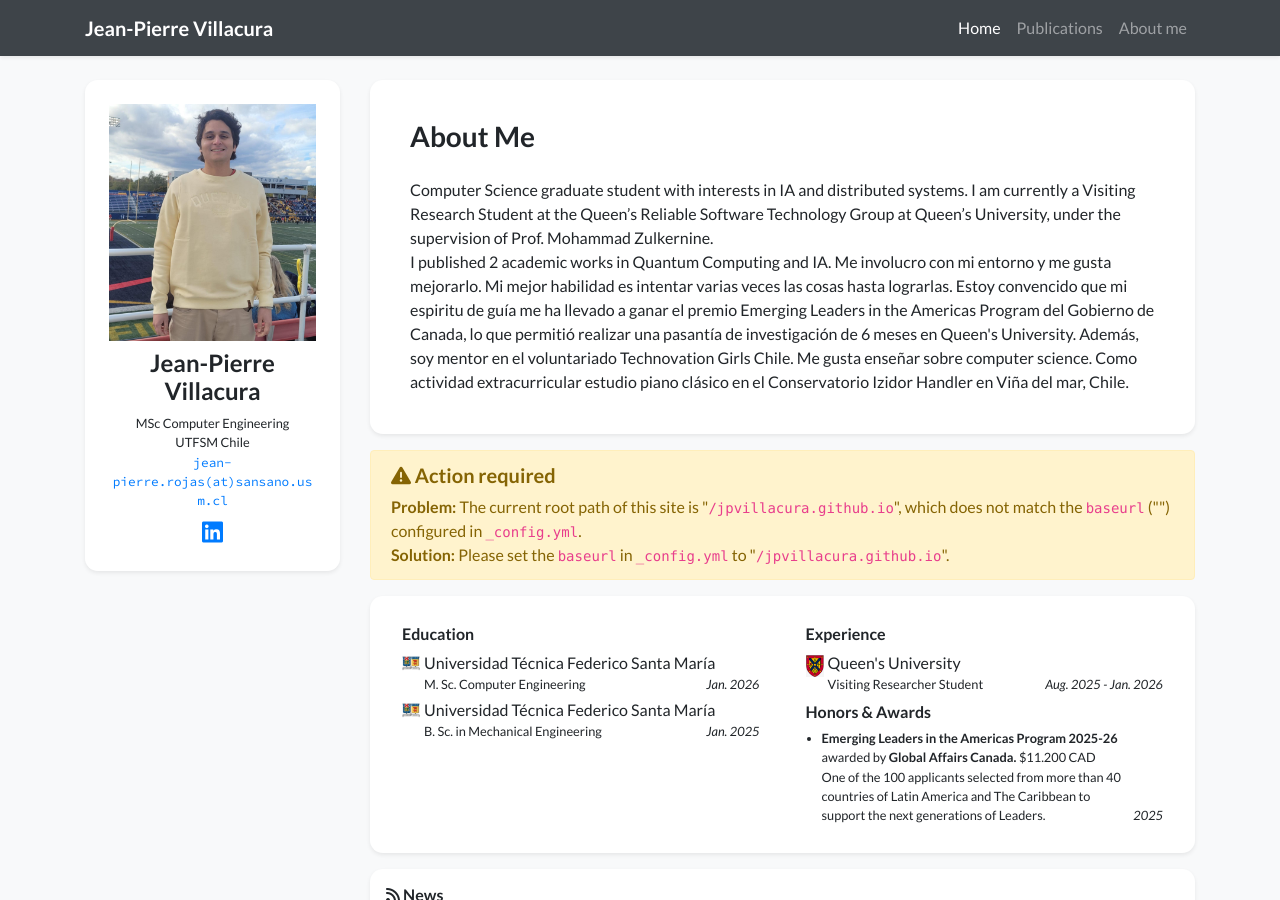
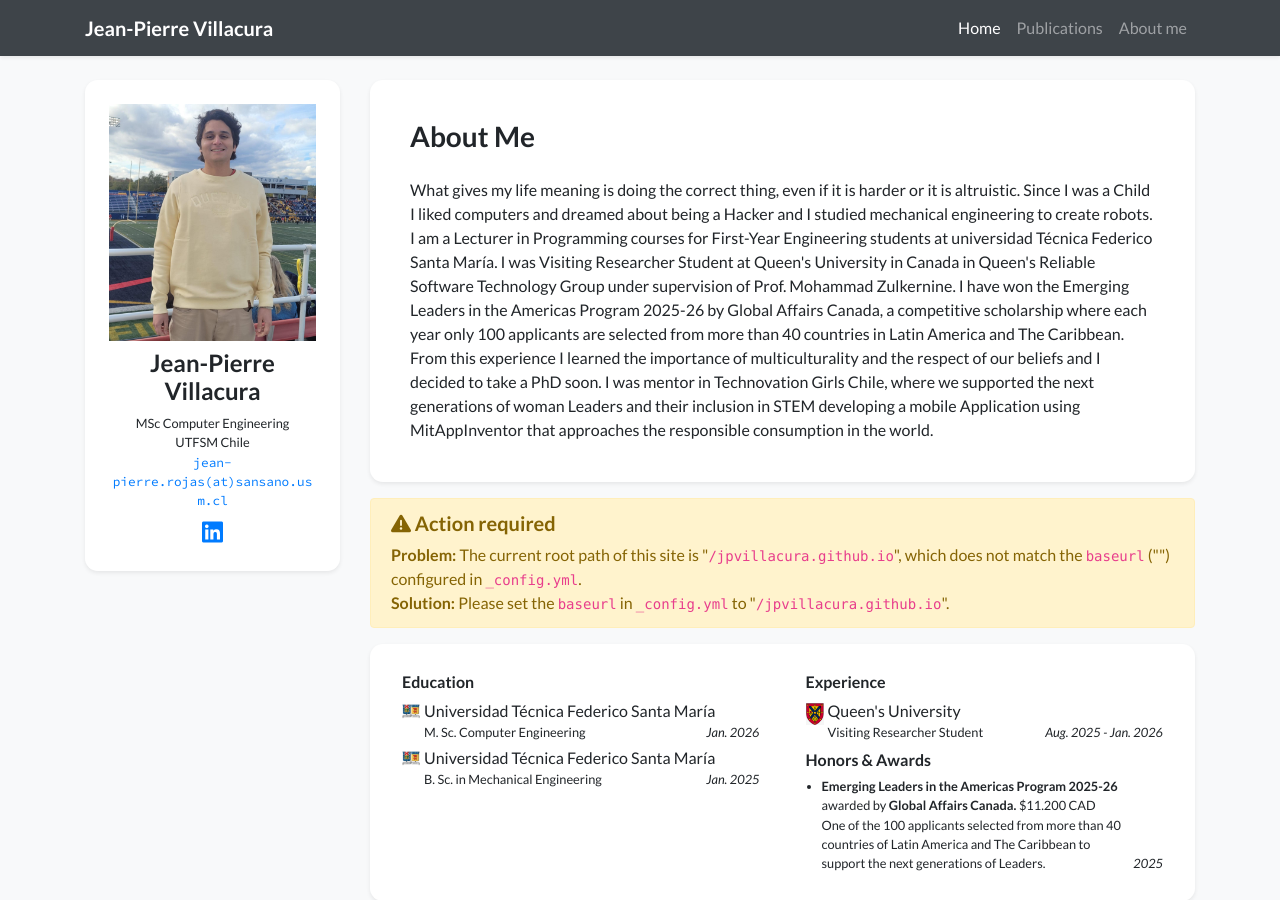
Before and after one commit to jpvillacura/jpvillacura.github.io, a Jekyll site: the page built from index.html, in a window 1280 px wide and 900 px high. Built offline with Jekyll 4.4.1, drawn with Linux system fonts in a browser that asks for light colours; nearby versions of some CDN libraries; a style sheet for code colours, icons or effects is not loaded.

Commit message:
description

```diff
--- a/_data/profile.yml
+++ b/_data/profile.yml
@@ -21,11 +21,14 @@ linkedin: "https://www.linkedin.com/in/jean-pierre-villacura-792656203/"
 
 short_bio_text_justify: false
 short_bio: >-
-  Computer Science graduate student with interests in IA and distributed systems. I am currently a Visiting Research Student at the Queen’s Reliable Software Technology Group at Queen’s University, under the supervision of Prof. Mohammad Zulkernine. <br/>
-  I published 2 academic works in Quantum Computing and IA.
+  What gives my life meaning is doing the correct thing, even if it is harder or it is altruistic. Since I was a Child I liked computers and dreamed about being a Hacker and I studied mechanical engineering to create robots.
 
-  Me involucro con mi entorno y me gusta mejorarlo. Mi mejor habilidad es intentar varias veces las cosas hasta lograrlas. Estoy convencido que mi espiritu de guía me ha llevado a ganar el premio Emerging Leaders in the Americas Program del Gobierno de Canada, lo que permitió realizar una pasantía de investigación de 6 meses en Queen's University. Además, soy mentor en el voluntariado Technovation Girls Chile. Me gusta enseñar sobre computer science. Como actividad extracurricular estudio piano clásico en el Conservatorio Izidor Handler en Viña del mar, Chile.
+  I am a Lecturer in Programming courses for First-Year Engineering students at universidad Técnica Federico Santa María. I was Visiting Researcher Student at Queen's University in Canada in Queen's Reliable Software Technology Group under supervision of Prof. Mohammad Zulkernine.
 
+  I have won the Emerging Leaders in the Americas Program 2025-26 by Global Affairs Canada, a competitive scholarship where each year only 100 applicants are selected from more than 40 countries in Latin America and The Caribbean. From this experience I learned the importance of multiculturality and the respect of our beliefs and I decided to take a PhD soon.
+
+
+  I was mentor in Technovation Girls Chile, where we supported the next generations of woman Leaders and their inclusion in STEM developing a mobile Application using MitAppInventor that approaches the responsible consumption in the world.
 
 
 portrait_url: /assets/images/photos/portrait.jpg
```
